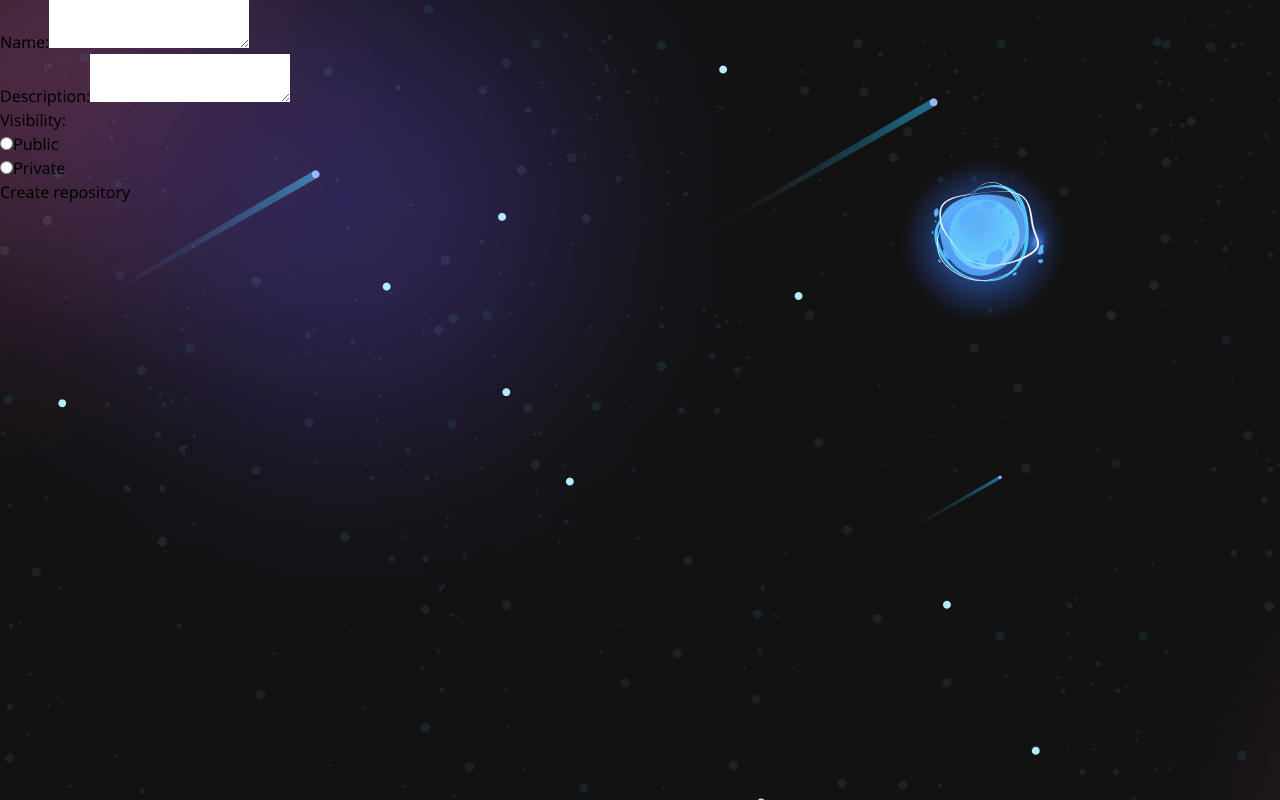
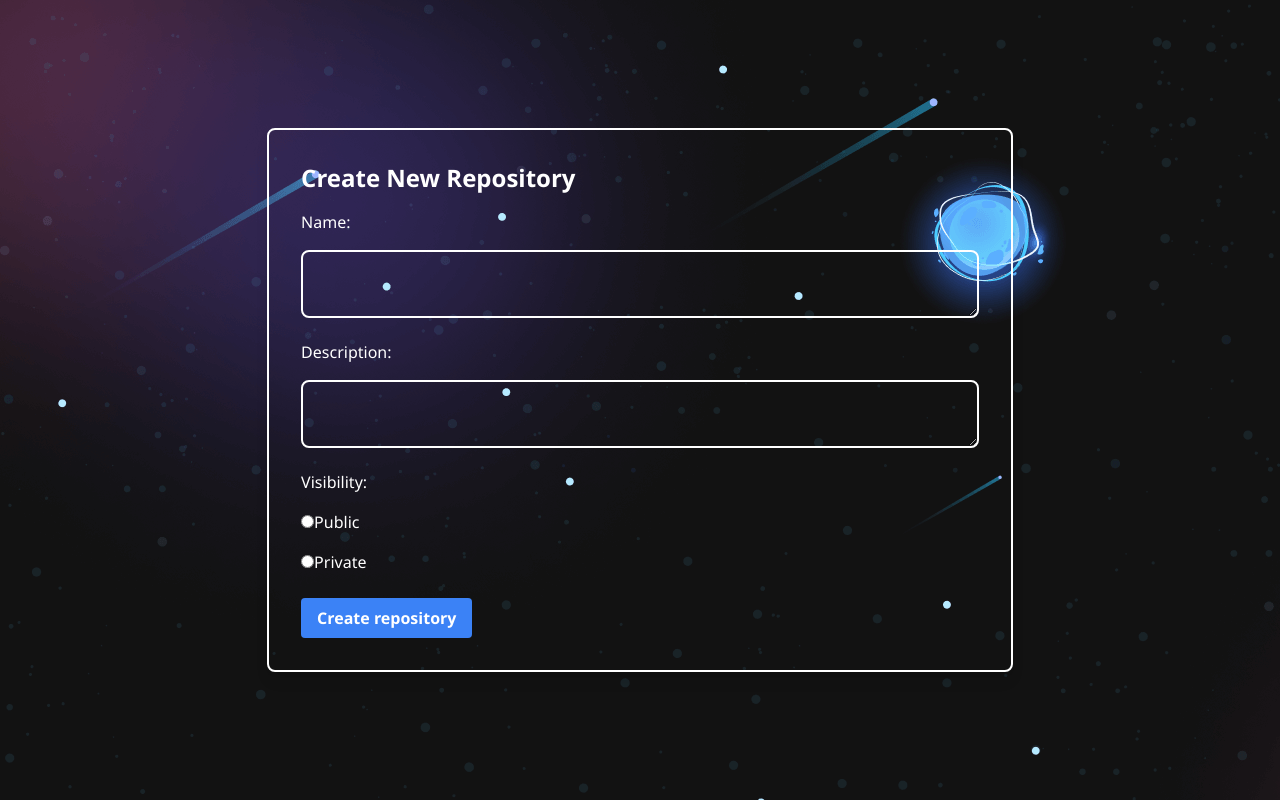
Before and after one commit to dawnstarX/repository-viewer, a Next.js app: page /1/new in a window 1280 px wide. Built offline with nearby package versions, Linux system fonts and the light colour scheme; no server answers.

Commit message:
added styles to create repo page

```diff
--- a/Types/types.ts
+++ b/Types/types.ts
@@ -65,5 +65,5 @@ export interface updateModalProps {
 export interface deleteModalProps {
     onClose: () => void;
     username:string,
-    id:string
+    repoName:string
   }
--- a/components/DeleteModal.tsx
+++ b/components/DeleteModal.tsx
@@ -3,7 +3,7 @@ import { useSession } from 'next-auth/react';
 import React, { useState } from 'react'
 import {deleteModalProps} from "../Types/types"
 
-const DeleteModal = ({ onClose,username, id }: deleteModalProps) => {
+const DeleteModal = ({ onClose,username, repoName }: deleteModalProps) => {
     const [showModal, setShowModal] = useState(true);
     const { data: session } = useSession();
       //@ts-ignore
@@ -13,8 +13,7 @@ const DeleteModal = ({ onClose,username, id }: deleteModalProps) => {
       onClose();
     };
     function deleteHandler() {
-        console.log(username, id, token);
-        deleteRepo(username,id,token).then(() => {
+        deleteRepo(username,repoName,token).then(() => {
           console.log('Repository deleted successfully!');
         })
         .catch(error => {
--- a/components/DetailsRepo.tsx
+++ b/components/DetailsRepo.tsx
@@ -26,9 +26,7 @@ const DetailsRepo = ({ props }: detailedrepoProps) => {
   const token = session?.accessToken;
   const username = props.owner.login;
   const ID = props.id;
-
-
-
+  const repoName = props.name;
 
   function deleteHandler() {
     deleteRepo(username, props.name, token).then(() => {
@@ -104,7 +102,7 @@ const DetailsRepo = ({ props }: detailedrepoProps) => {
           {showModal && <UpdateModal onClose={handleModalClose} id={ID} />}
         </div>
         <div>
-          {dangerModel && <DeleteModal onClose={dangerModalClose} username={username } id={ID} />}
+          {dangerModel && <DeleteModal onClose={dangerModalClose} username={username } repoName={repo.name} />}
         </div>
 
       </div>
--- a/pages/[username]/new/index.tsx
+++ b/pages/[username]/new/index.tsx
@@ -13,63 +13,79 @@ const Index = () => {
   function handleSubmit(event :FormEvent<HTMLFormElement>) {
     event.preventDefault();
     const form = event.target as HTMLFormElement;
+
     const name = form.Name.value;
     const description = form.description.value;
       const visibility = form.visibility.value;
-      createRepo(token, name, description, visibility)  .then((response) => {
+      createRepo(token, name, description, visibility).then((response) => {
         console.log(response);
       })
       .catch((error:string) => {
         console.error(error);
       });
+
+    form.reset();
+  }
+
+
+  function handleClearForm(event: FormEvent<HTMLFormElement>) {
+    const form = event.target as HTMLFormElement;
+    form.reset();
   }
 
   return (
-    <div><form onSubmit={(event)=>{handleSubmit(event)}}>
-    <label htmlFor="name">Name:</label>
+    <div className="flex justify-center items-center h-screen bg-transparent">
+    <div className="border-2 border-white  bg-transparent p-8 rounded-lg shadow-lg">
+      <h1 className="text-2xl font-bold mb-4 text-white">Create New Repository</h1>
+      <form onSubmit={(event) => { handleSubmit(event) }}>
+  <label htmlFor="name" className="text-white">Name:</label>
   <textarea
     id="name"
     name="Name"
-      ref={nameRef}
     required
+    className="w-full rounded-lg py-2 px-4 mb-4 text-white bg-transparent border-2 border-white mt-4"
   />
-          <br />
-
-    <label htmlFor="description">Description:</label>
+  <label htmlFor="description" className="text-white mb-4">Description:</label>
   <textarea
     id="description"
     name="description"
     ref={descRef}
     required
-          ></textarea>
-           <br />
-
-    <label>Visibility:</label>
-    <div>
+    className="w-full rounded-lg py-2 px-4 mb-4 text-white bg-transparent border-2 border-white mt-4"
+  />
+  <label className="text-white">Visibility:</label>
+  <div className="mt-4">
     <input
       type="radio"
       id="public"
       name="visibility"
       value="public"
-        ref={visibilityRef}
       required
     />
-      <label htmlFor="public">Public</label>
+    <label htmlFor="public" className="text-white">Public</label>
   </div>
-    <div>
+  <div className="mt-4">
     <input
       type="radio"
       id="private"
       name="visibility"
       value="private"
-        ref={visibilityRef}
       required
     />
-      <label htmlFor="private">Private</label>
+    <label htmlFor="private" className="text-white">Private</label>
+          </div>
+          <div className=" mt-6 flex justify-between">
+  <button
+    type="submit" name="action" value="submit"
+    className="bg-blue-500 hover:bg-gray-700 text-white font-bold py-2 px-4 rounded mr-4">
+    Create repository
+  </button>
+</div>
+</form>
+
+    </div>
   </div>
 
-    <button type="submit">Create repository</button>
-  </form></div>
   )
 }
 
```
Lines whose indentation alone changed are shown as unchanged.
